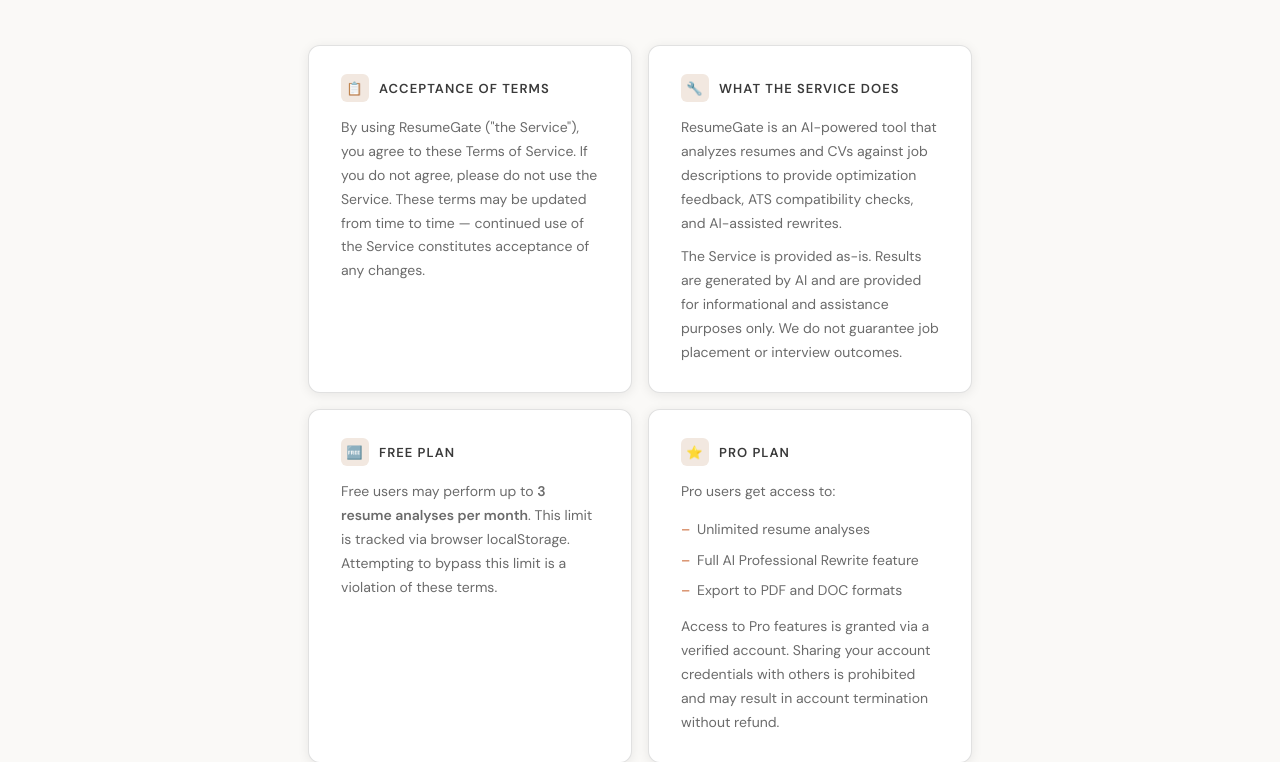
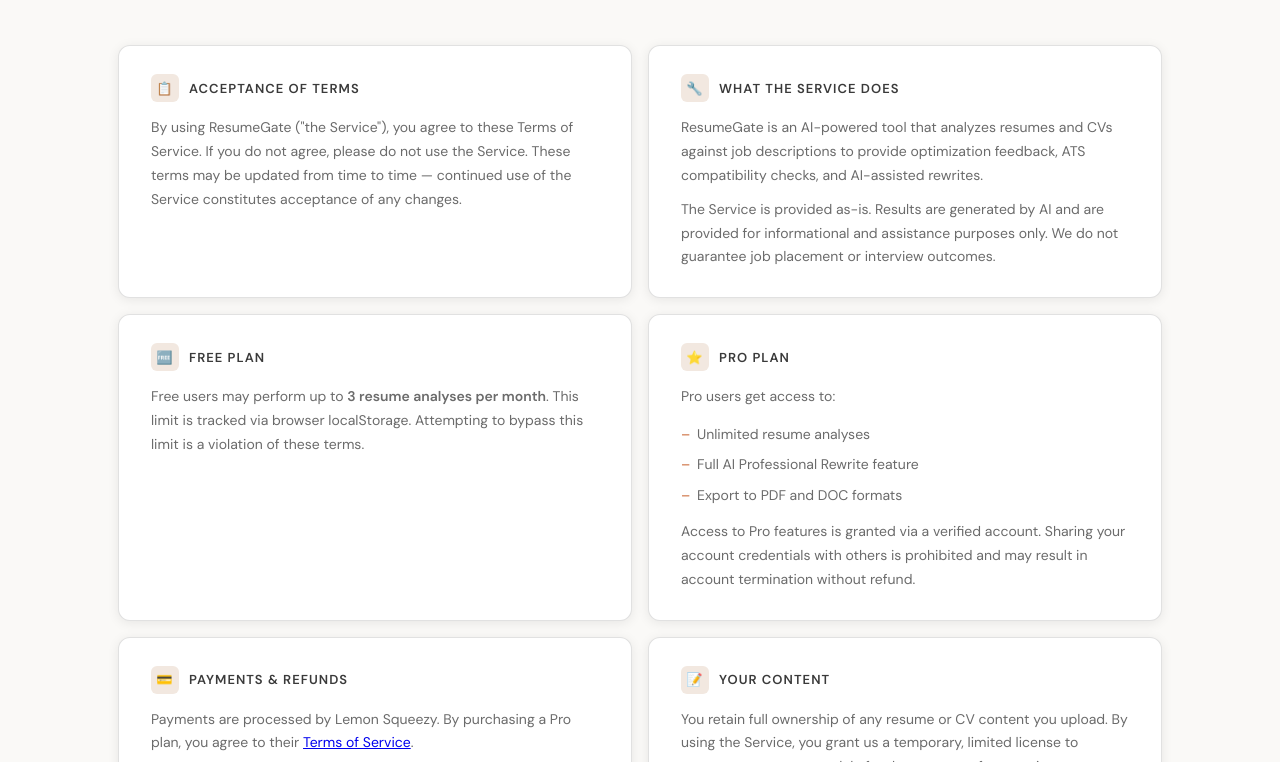
Before and after one commit to draconua/resumegate_fork_andy, a website: page terms.html in a window 1280 px wide. Shown: the part 244-1006 px from the top of the page. Drawn offline with nearby package versions, Linux system fonts and the light colour scheme.

Commit message:
terms: widen main container to 1140px for more text space

```diff
--- a/terms.html
+++ b/terms.html
@@ -33,7 +33,7 @@
   .back-link:hover { color: var(--accent); }
 
   main {
-    max-width: 760px;
+    max-width: 1140px;
     margin: 0 auto;
     padding: 56px 48px 96px;
   }
```
